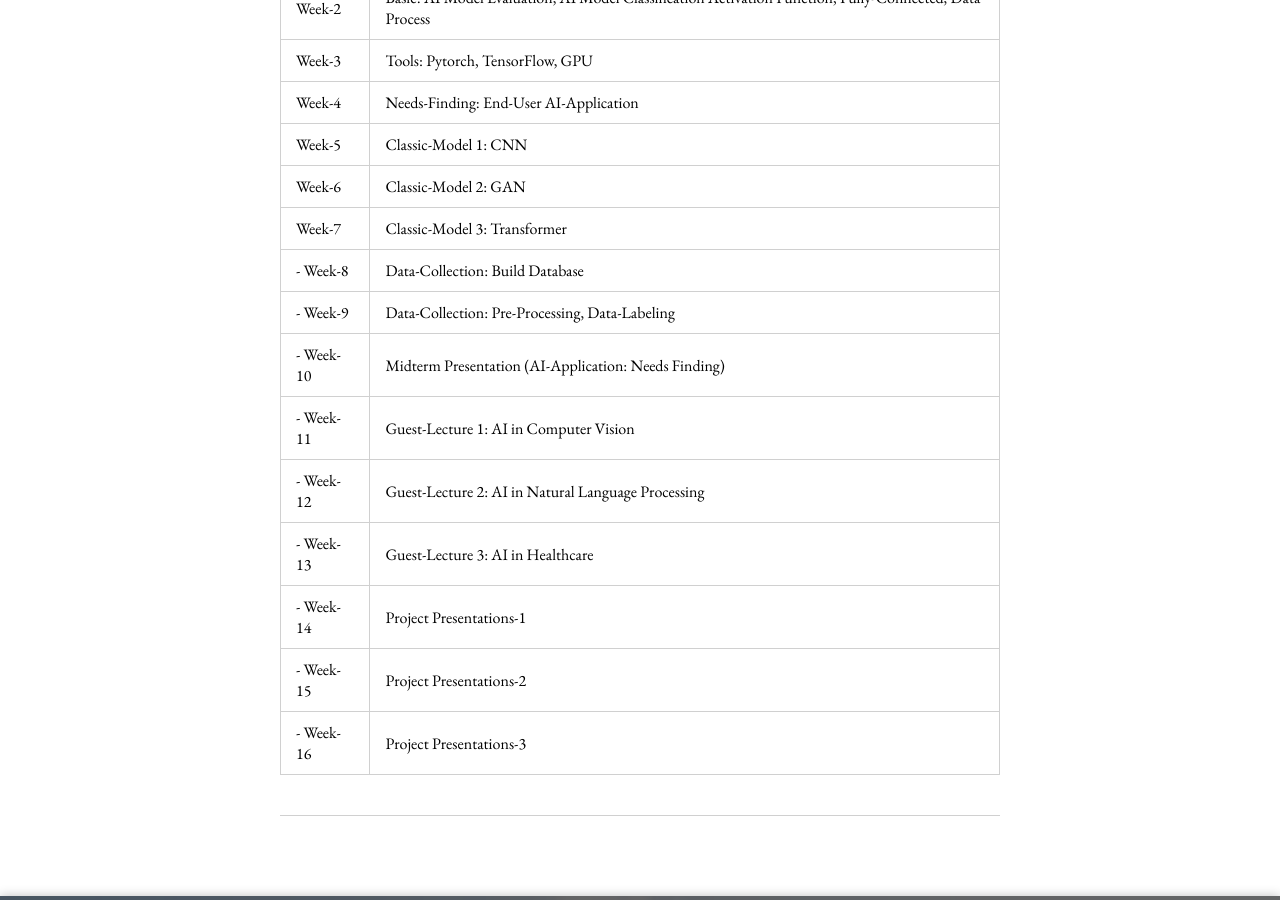
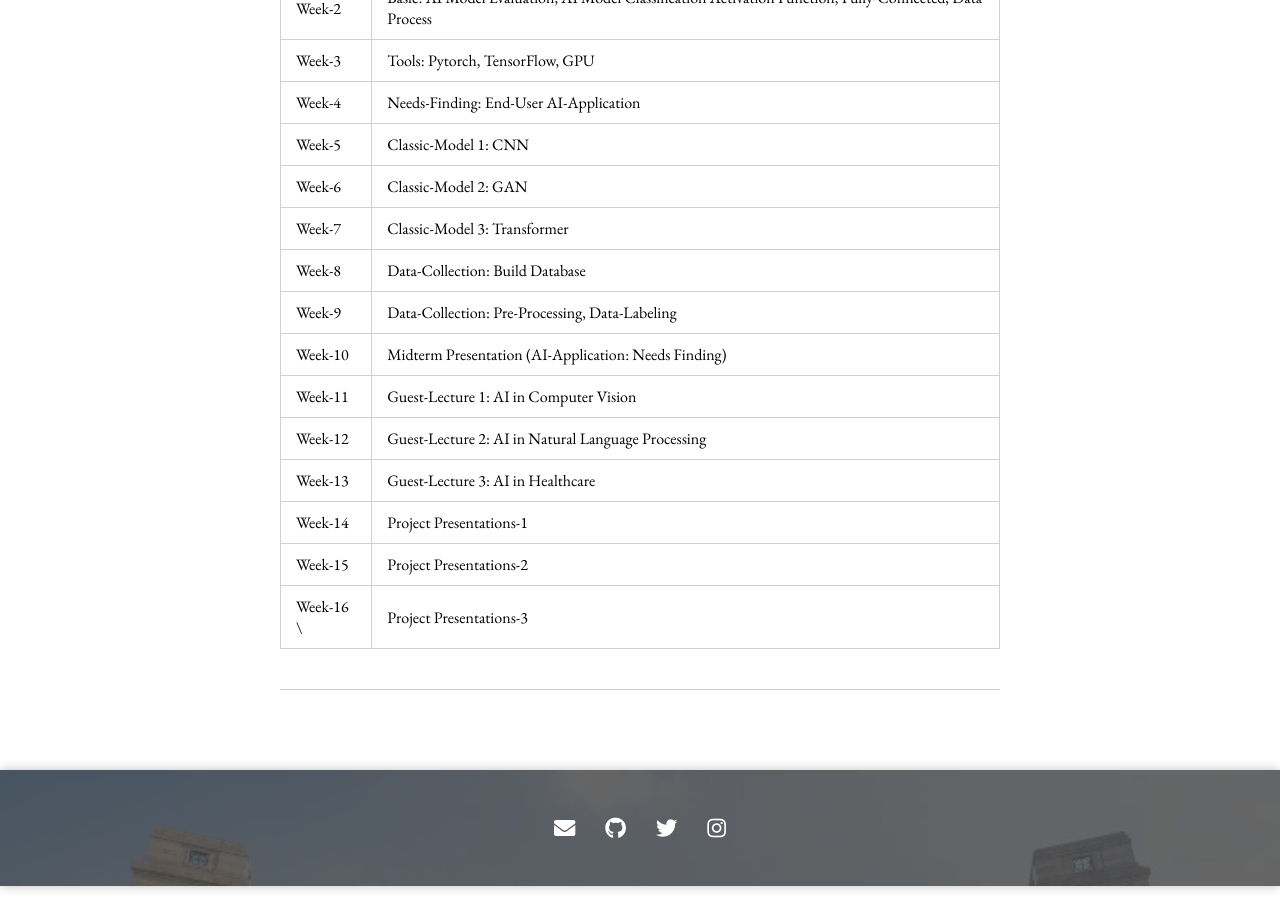
Before and after one commit to PatrickAIlab/PatrickAIlab.github.io, a Jekyll site: the page built from teaching/index.md, in a window 1280 px wide and 900 px high, scrolled down 1131 px. Built offline with Jekyll 4.4.1, drawn with Linux system fonts in a browser that asks for light colours; nearby versions of some CDN libraries.

```diff
--- a/teaching/index.md
+++ b/teaching/index.md
@@ -34,15 +34,15 @@ Furthermore, this course introduces the application of artificial intelligence i
 | Week-5 | Classic-Model 1: CNN |
 | Week-6 | Classic-Model 2: GAN |
 | Week-7 | Classic-Model 3: Transformer |
-| - Week-8 | Data-Collection: Build Database |
-| - Week-9 | Data-Collection: Pre-Processing, Data-Labeling |
-| - Week-10 | Midterm Presentation (AI-Application: Needs Finding) |
-| - Week-11 | Guest-Lecture 1: AI in Computer Vision |
-| - Week-12 | Guest-Lecture 2: AI in Natural Language Processing |
-| - Week-13 | Guest-Lecture 3: AI in Healthcare |
-| - Week-14 | Project Presentations-1 |
-| - Week-15 | Project Presentations-2 |
-| - Week-16 | Project Presentations-3 |
+| Week-8 | Data-Collection: Build Database |
+| Week-9 | Data-Collection: Pre-Processing, Data-Labeling |
+| Week-10 | Midterm Presentation (AI-Application: Needs Finding) |
+| Week-11 | Guest-Lecture 1: AI in Computer Vision |
+| Week-12 | Guest-Lecture 2: AI in Natural Language Processing |
+| Week-13 | Guest-Lecture 3: AI in Healthcare |
+| Week-14 | Project Presentations-1 |
+| Week-15 | Project Presentations-2 |
+| Week-16 \ | Project Presentations-3 |
 
 <!-- ### Undergraduate
 
```
